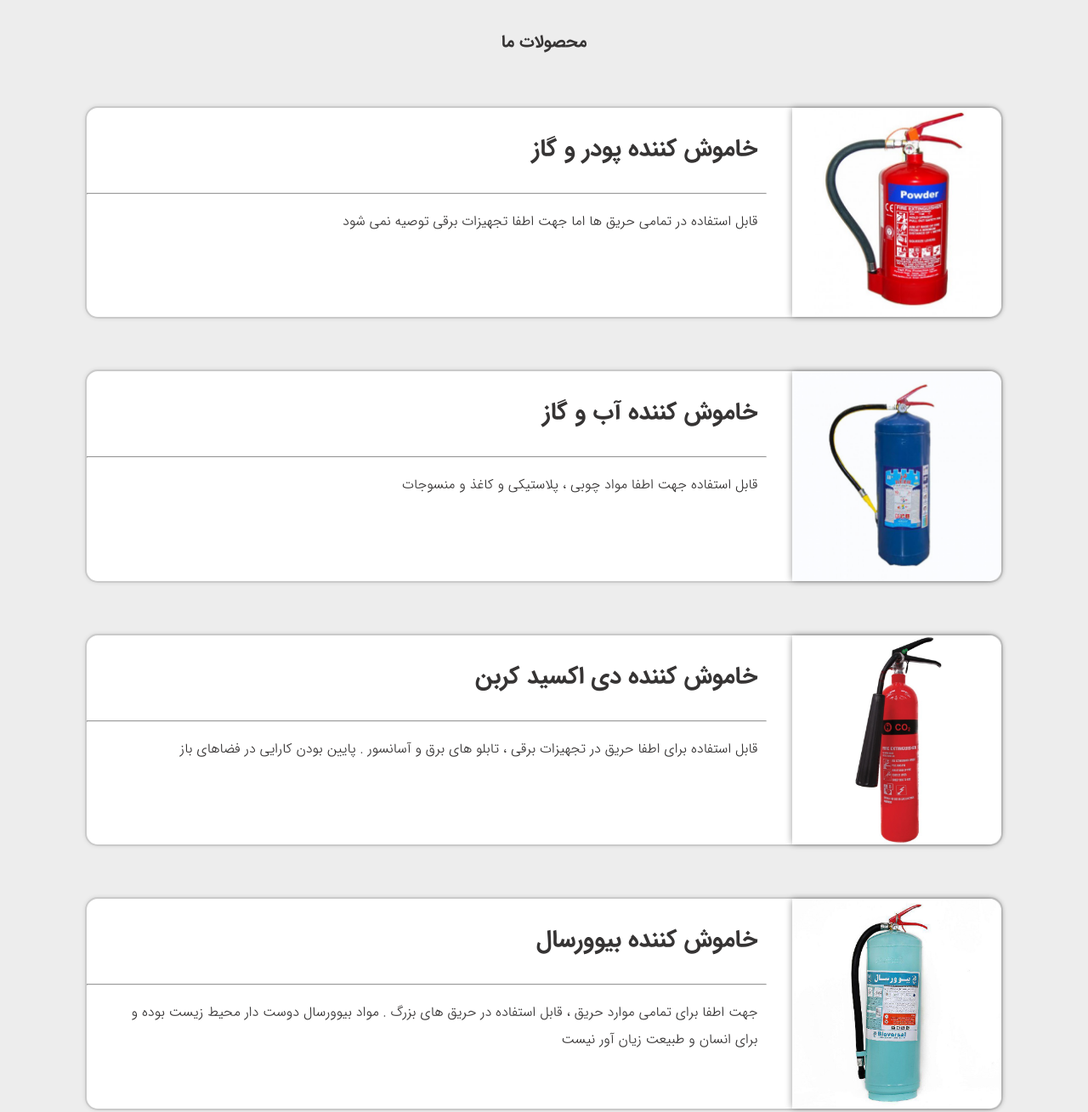
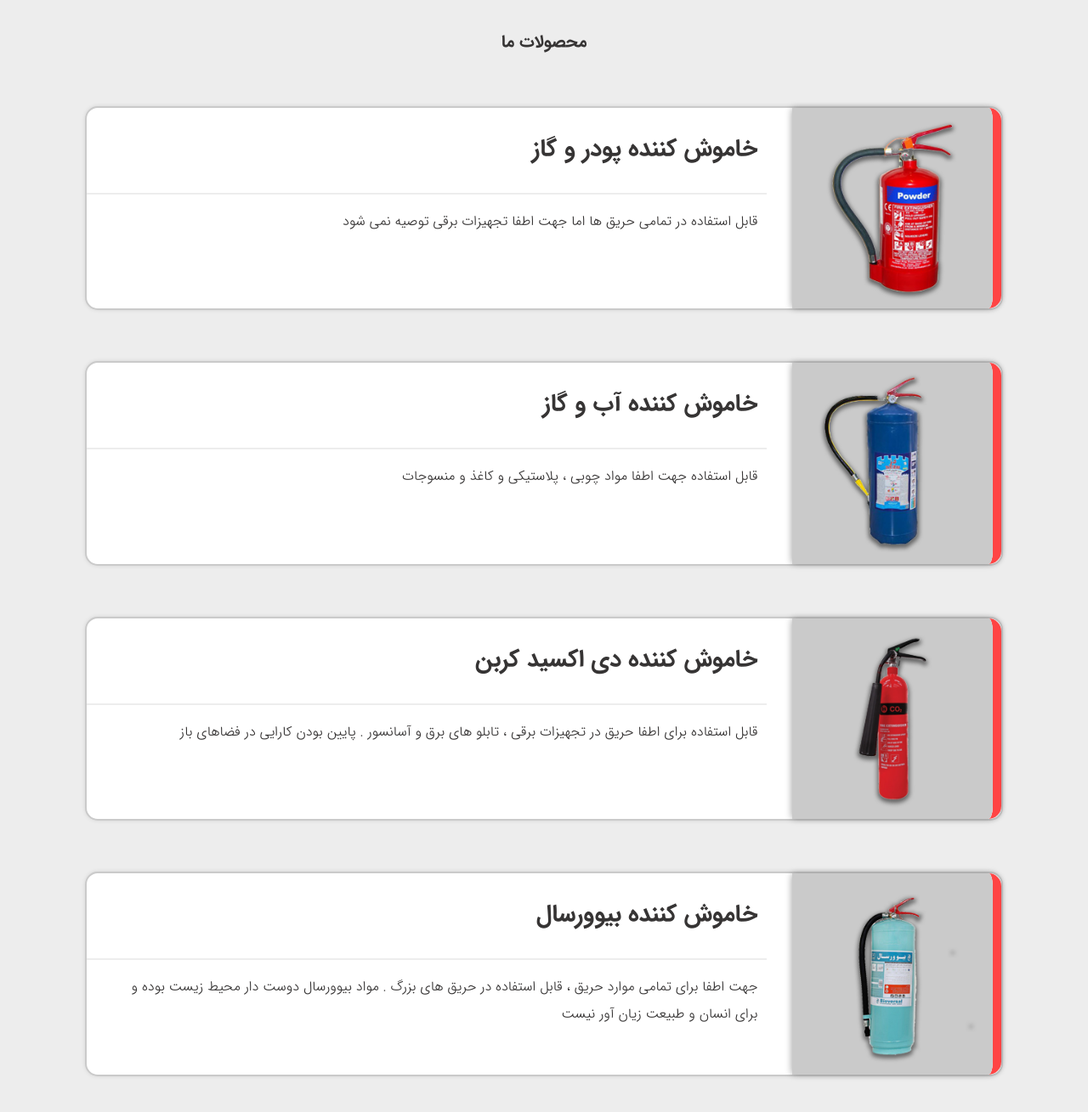
Before and after one commit to hesamsameni/FireExtinguisher_landingpage, a website: page index.html in a window 1280 px wide. Shown: the part 1820-3129 px from the top of the page at 85% size. Drawn offline with Linux system fonts and the light colour scheme.

Commit message:
photoshop edits

```diff
--- a/index.html
+++ b/index.html
@@ -91,7 +91,7 @@
             <h2 class="title">محصولات ما</h2>
                 <div class="product-container">
                     <div class="row">
-                        <div class="columns large-3"><img src="dist/img/powder.jpg" class="product-image" alt="Features"></div>
+                        <div class="columns large-3"><img src="dist/img/new_powder.png" class="product-image" alt="Features"></div>
                         <div class="columns large-9">
                             <h3 class="product-title">خاموش کننده پودر و گاز</h3>
                             <hr>
@@ -101,7 +101,7 @@
                 </div>
                 <div class="product-container">
                         <div class="row">
-                            <div class="columns large-3"><img src="dist/img/abogaz.jpg" class="product-image" alt="Features"></div>
+                            <div class="columns large-3"><img src="dist/img/new_abogaz.png" class="product-image" alt="Features"></div>
                             <div class="columns large-9">
                                 <h3 class="product-title">خاموش کننده آب و گاز</h3>
                                 <hr>
@@ -111,7 +111,7 @@
                     </div>
                     <div class="product-container">
                             <div class="row">
-                                <div class="columns large-3"><img src="dist/img/co2.jpg" class="product-image" alt="Features"></div>
+                                <div class="columns large-3"><img src="dist/img/new_co2.png" class="product-image" alt="Features"></div>
                                 <div class="columns large-9">
                                     <h3 class="product-title">خاموش کننده دی اکسید کربن</h3>
                                     <hr>
@@ -121,7 +121,7 @@
                         </div>
                 <div class="product-container">
                     <div class="row">
-                        <div class="columns large-3"><img src="dist/img/bioversal.jpg" class="product-image" alt="Features"></div>
+                        <div class="columns large-3"><img src="dist/img/new_biorsal.png" class="product-image" alt="Features"></div>
                         <div class="columns large-9">
                             <h3 class="product-title">خاموش کننده بیوورسال</h3>
                             <hr>
@@ -135,7 +135,7 @@
 
                 <div class="product-container">
                     <div class="row">
-                        <div class="columns large-3"><img src="dist/img/spray.jpg" class="product-image" alt="Features"></div>
+                        <div class="columns large-3"><img src="dist/img/new_spray.png" class="product-image" alt="Features"></div>
                         <div class="columns large-9">
                             <h3 class="product-title">اسپری خاموش کننده</h3>
                             <hr>
```
Also changed, not shown: dist/css/app.css, dist/img/new_abogaz.png (added), dist/img/new_biorsal.png (added), dist/img/new_co2.png (added), dist/img/new_powder.png (added), dist/img/new_spray.png (added), 1 other file.
